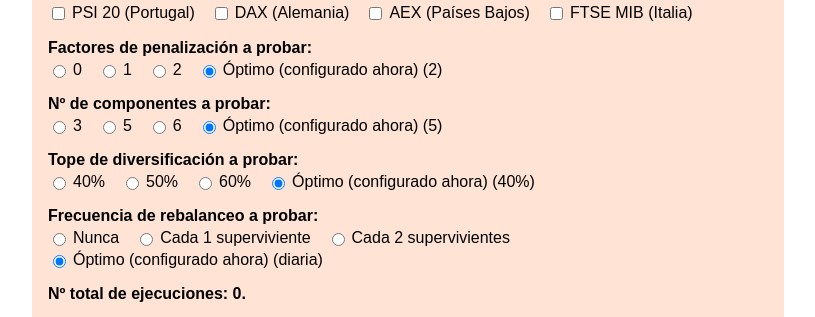
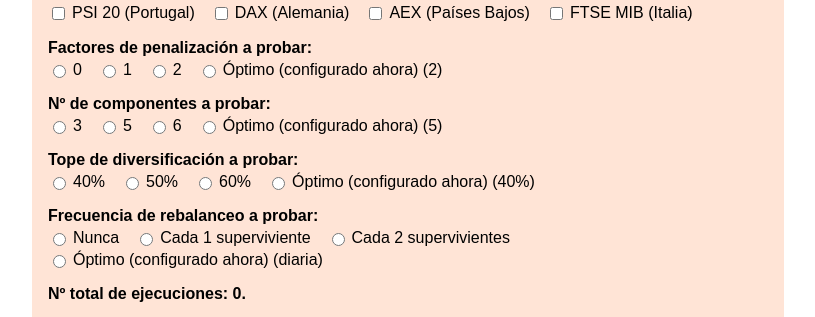
Before and after one commit to antonioluiscliment/fondo-ia-web, a Next.js app: page /anomaliasFlujoBajo in a window 1280 px wide. Shown: the part 1536-1853 px from the top of the page, without its empty margins (232-1047 px from the left). Built offline with nearby package versions, Linux system fonts and the light colour scheme.

Commit message:
Add files via upload

```diff
--- a/pages/anomaliasFlujoBajo.js
+++ b/pages/anomaliasFlujoBajo.js
@@ -54,7 +54,7 @@ export default function AnomaliasFlujoBajo() {
     { etiqueta: "2", valor: 2 },
     { etiqueta: `${t.factorOptimoEtiqueta} (${factorPenalizacion})`, valor: factorPenalizacion },
   ];
-  const [factorRentFlujoBajo, setFactorRentFlujoBajo] = useState(FACTORES_DISPONIBLES[3].etiqueta);
+  const [factorRentFlujoBajo, setFactorRentFlujoBajo] = useState(null);
 
   const NS_DISPONIBLES = [
     { etiqueta: "3", valor: 3 },
@@ -62,7 +62,7 @@ export default function AnomaliasFlujoBajo() {
     { etiqueta: "6", valor: 6 },
     { etiqueta: `${t.factorOptimoEtiqueta} (${nComponentes})`, valor: nComponentes },
   ];
-  const [nRentFlujoBajo, setNRentFlujoBajo] = useState(NS_DISPONIBLES[3].etiqueta);
+  const [nRentFlujoBajo, setNRentFlujoBajo] = useState(null);
 
   const MAXS_DISPONIBLES = [
     { etiqueta: "40%", valor: 40 },
@@ -70,7 +70,7 @@ export default function AnomaliasFlujoBajo() {
     { etiqueta: "60%", valor: 60 },
     { etiqueta: `${t.factorOptimoEtiqueta} (${pesoMaximo}%)`, valor: pesoMaximo },
   ];
-  const [maxRentFlujoBajo, setMaxRentFlujoBajo] = useState(MAXS_DISPONIBLES[3].etiqueta);
+  const [maxRentFlujoBajo, setMaxRentFlujoBajo] = useState(null);
 
   const FRECUENCIAS_DISPONIBLES = [
     { etiqueta: t.frecuenciaNuncaEtiqueta, valor: "nunca" },
@@ -78,7 +78,7 @@ export default function AnomaliasFlujoBajo() {
     { etiqueta: t.frecuenciaSupervivientesEtiqueta(2), valor: 2 },
     { etiqueta: `${t.factorOptimoEtiqueta} (${frecuenciaRebalanceo === "diario" ? t.frecuenciaDiariaEtiqueta : t.frecuenciaSupervivientesEtiqueta(frecuenciaRebalanceo)})`, valor: frecuenciaRebalanceo },
   ];
-  const [frecuenciaRentFlujoBajo, setFrecuenciaRentFlujoBajo] = useState(FRECUENCIAS_DISPONIBLES[3].etiqueta);
+  const [frecuenciaRentFlujoBajo, setFrecuenciaRentFlujoBajo] = useState(null);
 
   const [rentFlujoBajo, setRentFlujoBajo] = useState(null);
   const [cargandoRentFlujoBajo, setCargandoRentFlujoBajo] = useState(false);
@@ -154,6 +154,10 @@ export default function AnomaliasFlujoBajo() {
         .filter(([, marcado]) => marcado)
         .map(([id]) => id);
       if (idsElegidos.length === 0) throw new Error("Marca al menos un índice.");
+      if (!factorRentFlujoBajo) throw new Error("Marca un factor de penalización.");
+      if (!nRentFlujoBajo) throw new Error("Marca un nº de componentes.");
+      if (!maxRentFlujoBajo) throw new Error("Marca un tope de diversificación.");
+      if (!frecuenciaRentFlujoBajo) throw new Error("Marca una frecuencia de rebalanceo.");
 
       const factorElegido = FACTORES_DISPONIBLES.find((f) => f.etiqueta === factorRentFlujoBajo).valor;
       const nElegido = NS_DISPONIBLES.find((f) => f.etiqueta === nRentFlujoBajo).valor;
```
